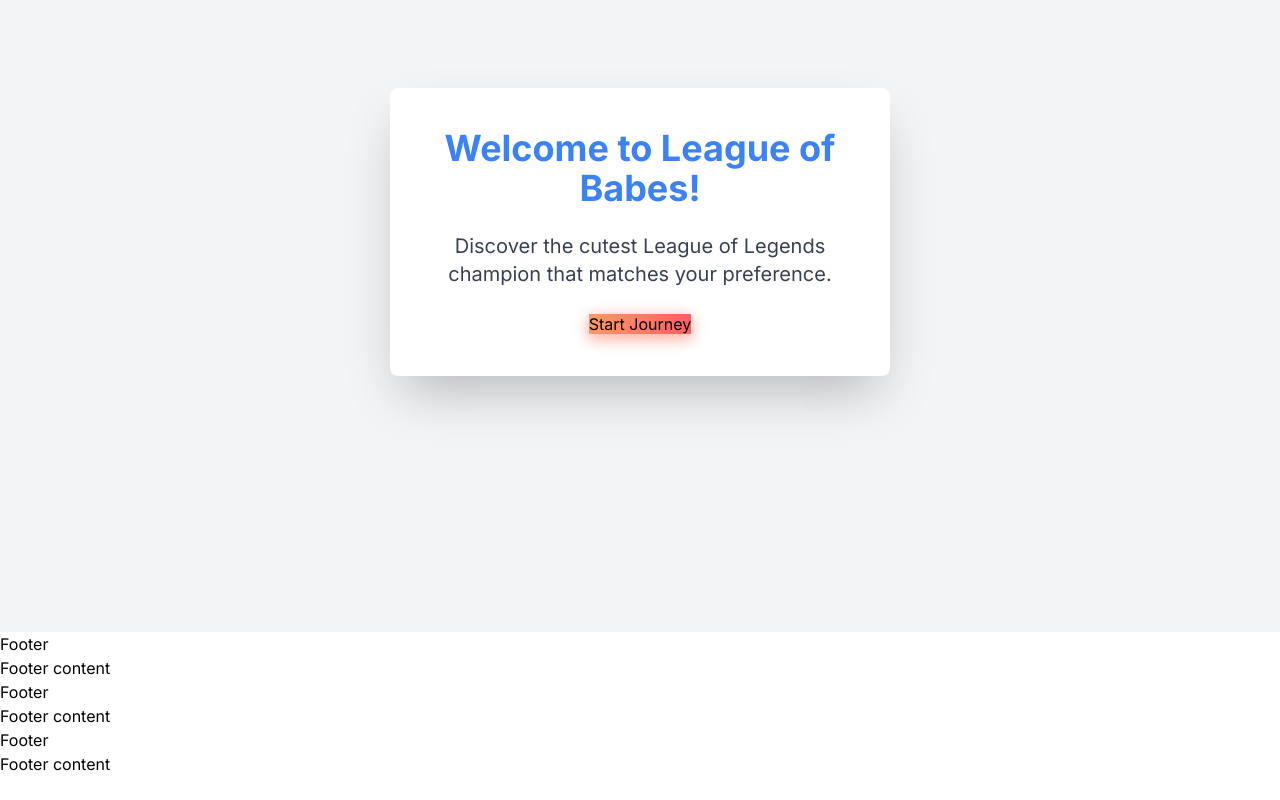
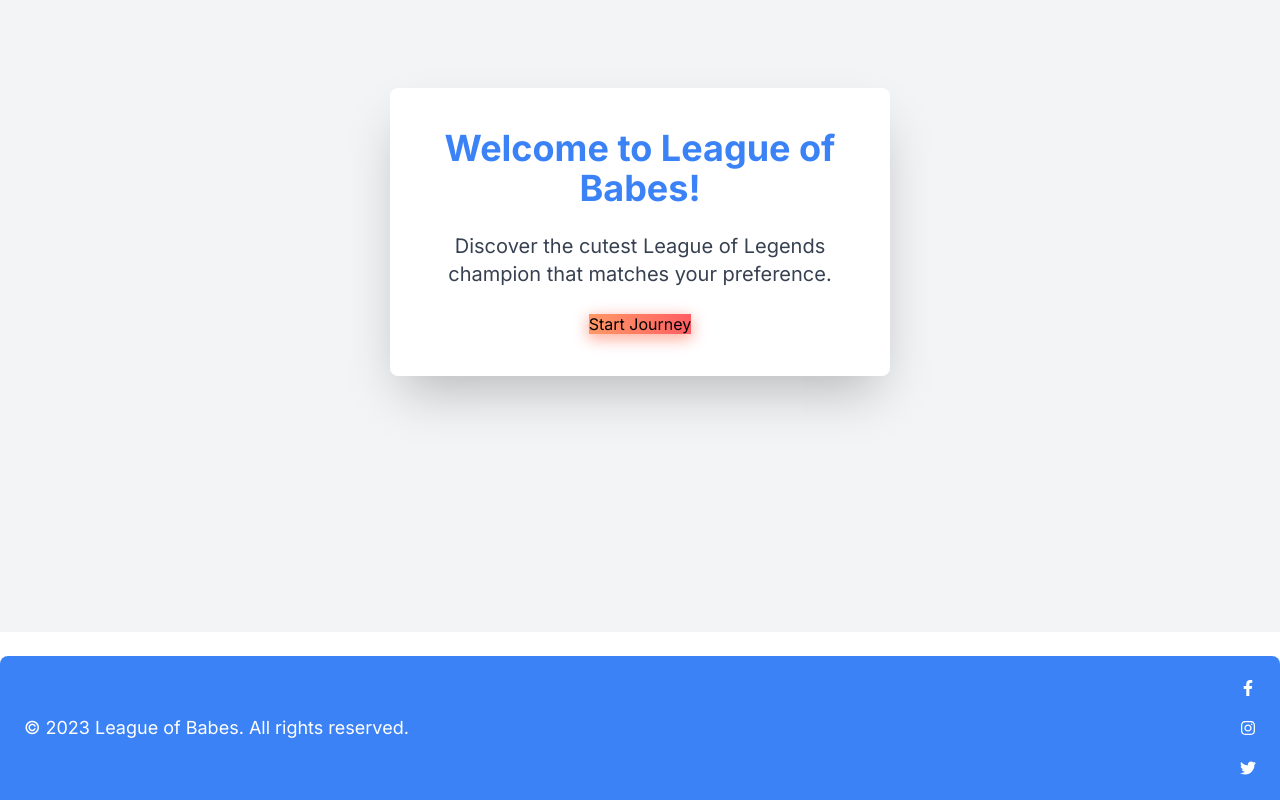
Before and after one commit to Extrieve/league-of-babes-next-app-router, a Next.js app: page / in a window 1280 px wide. Shown: the part 272-1072 px from the top of the page. Before the commit the page ends 1048 px from the top, so only its background shows below. Built offline with nearby package versions, Linux system fonts and the light colour scheme.

Commit message:
Footer Refactor

```diff
--- a/components/Footer.tsx
+++ b/components/Footer.tsx
@@ -1,24 +1,24 @@
 'use client';
 
-function Footer() {
+import { FaFacebookF, FaInstagram, FaTwitter } from 'react-icons/fa';
+
+export default function Footer() {
   return (
-    <footer className="footer-container">
-      <div className="footer-content">
-        <div className="footer-left">
-          <h3>Footer</h3>
-          <p>Footer content</p>
-        </div>
-        <div className="footer-center">
-          <h3>Footer</h3>
-          <p>Footer content</p>
-        </div>
-        <div className="footer-right">
-          <h3>Footer</h3>
-          <p>Footer content</p>
-        </div>
+    <footer className="bg-blue-500 text-white p-6 mt-6 flex justify-between items-center rounded-t-lg">
+      <div className="text-lg">
+        &copy; {new Date().getFullYear()} League of Babes. All rights reserved.
+      </div>
+      <div className="space-x-4">
+        <a href="https://www.facebook.com/" target="_blank" rel="noreferrer" className="text-white hover:text-blue-300 transition-colors duration-200">
+          <FaFacebookF />
+        </a>
+        <a href="https://www.instagram.com/" target="_blank" rel="noreferrer" className="text-white hover:text-blue-300 transition-colors duration-200">
+          <FaInstagram />
+        </a>
+        <a href="https://www.twitter.com/" target="_blank" rel="noreferrer" className="text-white hover:text-blue-300 transition-colors duration-200">
+          <FaTwitter />
+        </a>
       </div>
     </footer>
   );
 }
-
-export default Footer;
```
